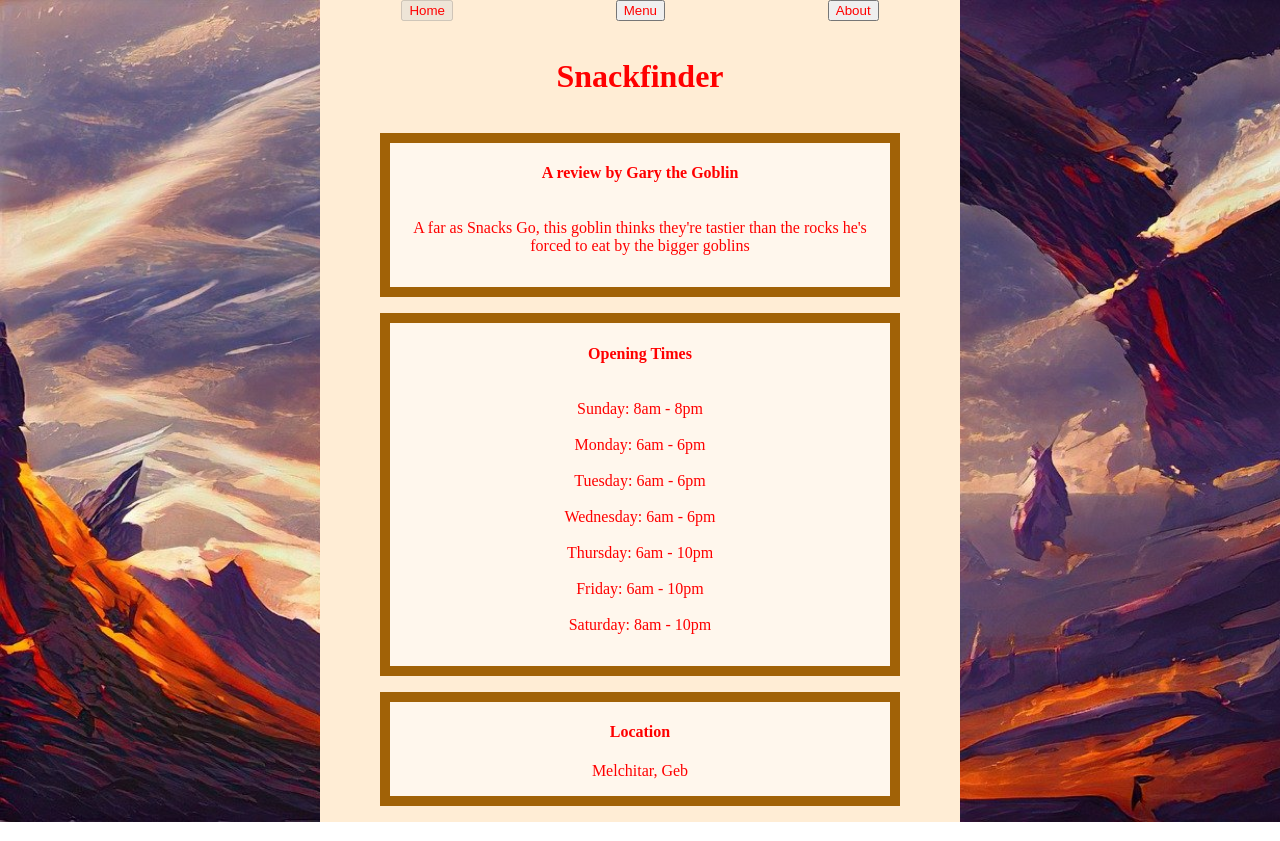
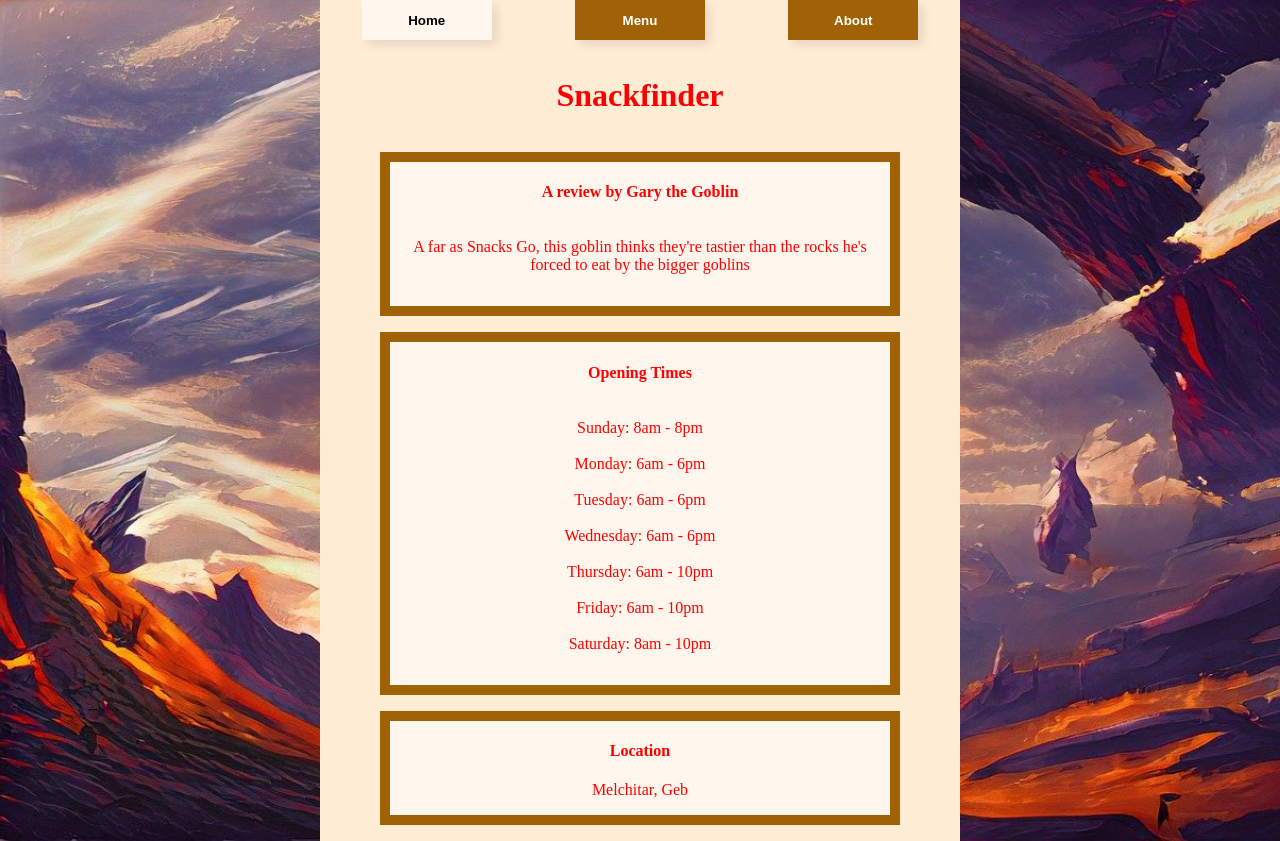
Before and after one commit to Jcait/restaurant-page, a website built with webpack: page src/index.html in a window 1280 px wide. Built offline with nearby package versions, Linux system fonts and the light colour scheme.

Commit message:
Style buttons

```diff
--- a/src/style.css
+++ b/src/style.css
@@ -60,3 +60,27 @@ p {
     padding: 0;
     margin-top: 0;
 }
+
+
+button {
+    width: 130px;
+  height: 40px;
+  display: flex;
+  align-items: center;
+  justify-content: center;
+  background-color: #a16207;
+  border: none;
+  color: white;
+  font-weight: 600;
+  gap: 8px;
+  cursor: pointer;
+  box-shadow: 5px 5px 10px rgba(0, 0, 0, 0.103);
+  position: relative;
+  overflow: hidden;
+  transition-duration: .3s;
+}
+
+button:disabled{
+    background-color: #fff7ed;
+    color: black;
+}
```
